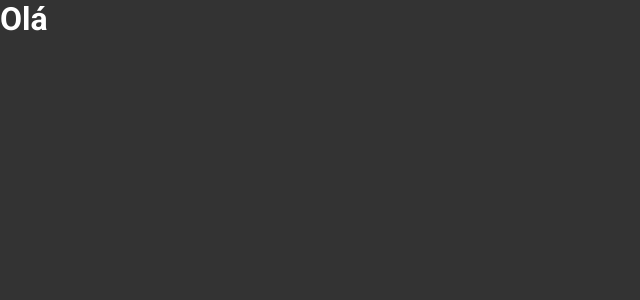
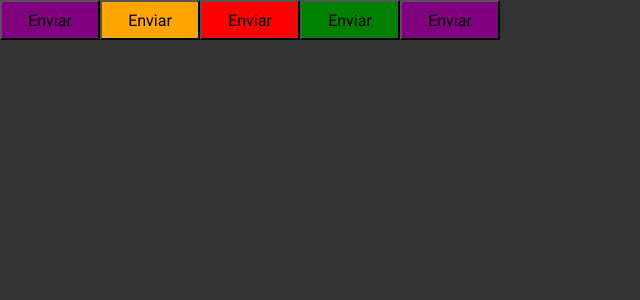
Before and after one commit to uitalorss/ignite-timer, a React (Vite) app: page / in a window 1280 px wide. Shown: the top 300 px of the page, without its empty margins (0-640 px from the left). Built offline with nearby package versions, Linux system fonts and the light colour scheme.

Commit message:
estilizando os botoes de teste com styled-components

```diff
--- a/src/App.tsx
+++ b/src/App.tsx
@@ -1,9 +1,14 @@
+import { Button } from "./components/Button";
 import { GlobalStyle } from "./styles/global";
 
 export function App() {
   return (
     <>
-      <h1>Olá</h1>
+      <Button variant="primary" />
+      <Button variant="secondary" />
+      <Button variant="danger"/>
+      <Button variant="success"/>
+      <Button />
 
       <GlobalStyle />
     </>
--- /dev/null
+++ b/src/components/Button.styles.ts
@@ -0,0 +1,24 @@
+import styled from 'styled-components';
+
+export type ButtonVariants = 'primary' | 'secondary' | 'danger' | 'success'
+
+
+interface ButtonContainerProps{
+  variant: ButtonVariants;
+}
+
+const variants = {
+  primary: 'purple',
+  secondary: 'orange',
+  danger: 'red',
+  success: 'green'
+};
+
+export const ButtonContainer = styled.button<ButtonContainerProps>`
+  width: 100px;
+  height: 40px;
+
+  ${props => {
+    return `background-color: ${variants[props.variant]}`
+  }}
+`
--- /dev/null
+++ b/src/components/Button.tsx
@@ -0,0 +1,12 @@
+import { ButtonContainer, ButtonVariants } from "./Button.styles";
+
+
+interface ButtonProps{
+  variant?: ButtonVariants;
+}
+
+export function Button({variant = 'primary'}: ButtonProps){
+  return(
+    <ButtonContainer variant={variant}>Enviar</ButtonContainer>
+  )
+}
--- a/src/styles/global.ts
+++ b/src/styles/global.ts
@@ -14,5 +14,7 @@ body{
 
 body, input, textarea, button{
   font-family: 'Roboto', sans-serif;
+  font-weight: 400;
+  font-size: 1rem;
 }
 `
```
